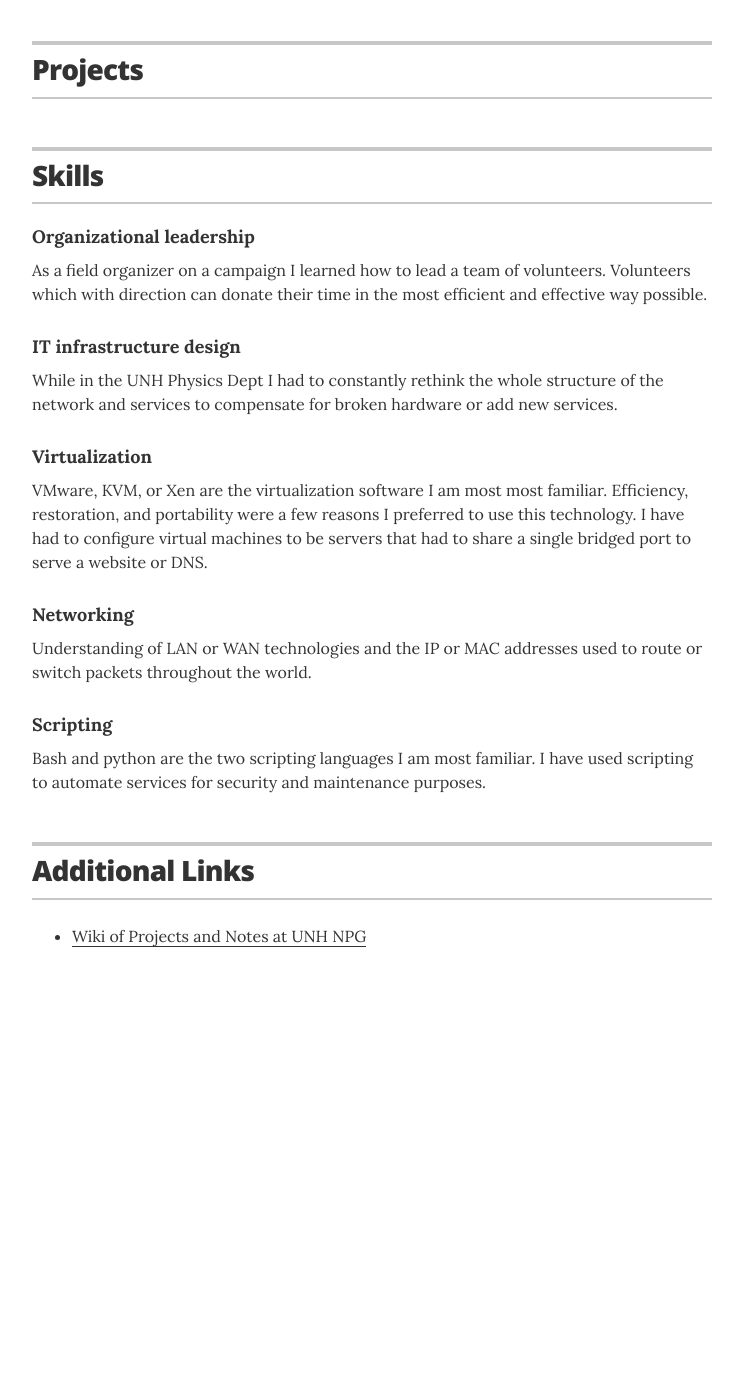
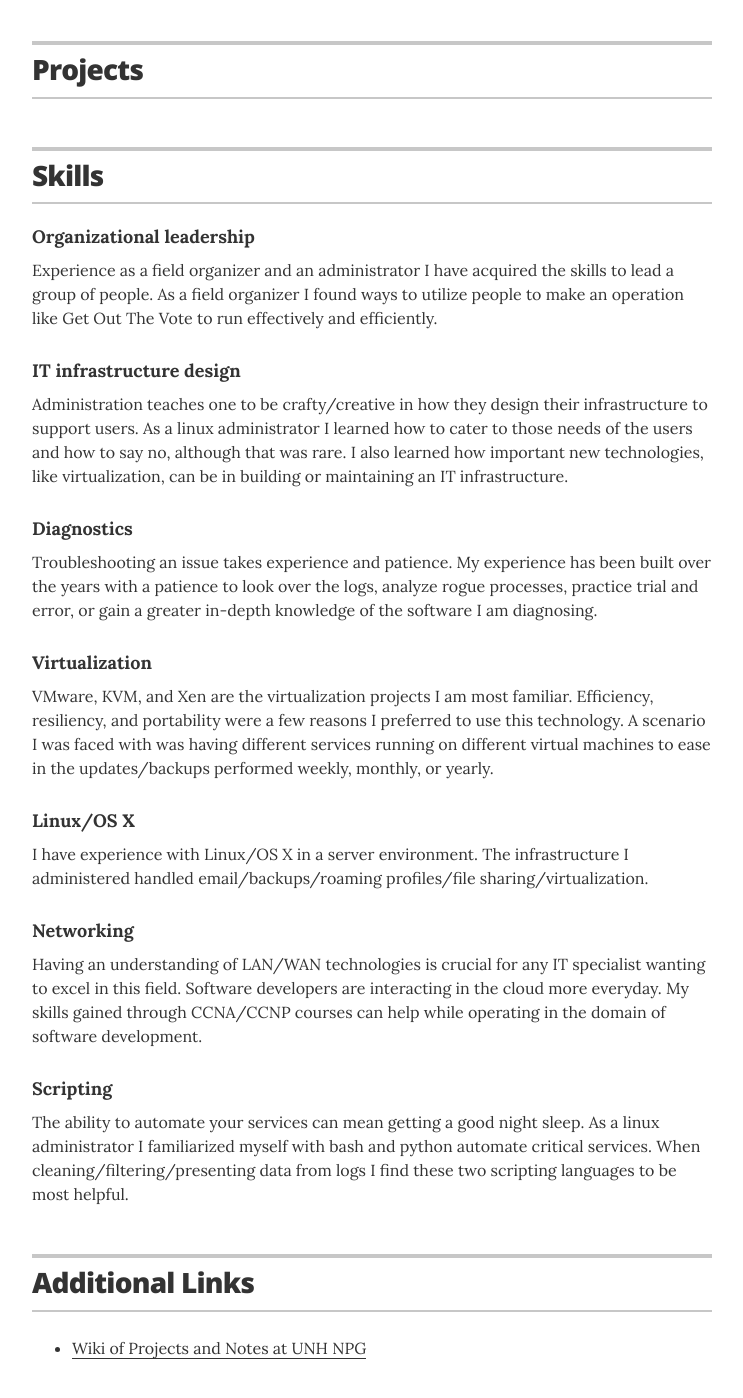
Before and after one commit to jthibeault2005/joshthibeault.me, a Jekyll site: the page built from index.html, in a window 1280 px wide and 1400 px high, scrolled down 1711 px. Shown: the whole window, without its empty margins (268-1011 px from the left). Built offline with Jekyll 4.4.1, drawn with Linux system fonts in a browser that asks for light colours; before the commit the page ends 2707 px from its top, so only the background shows below that.

Commit message:
Update skills.yml

```diff
--- a/_data/skills.yml
+++ b/_data/skills.yml
@@ -1,19 +1,28 @@
 # Skills
 
 - skill: Organizational leadership
-  description: As a field organizer on a campaign I learned how to lead a team of volunteers.  Volunteers which with direction can donate their time in the most efficient and effective way possible.
+  description: Experience as a field organizer and an administrator I have acquired the skills to lead a group of people.  As a field organizer I found ways to utilize people to make an operation like Get Out The Vote to run effectively and efficiently.
 
 - skill: IT infrastructure design
-  description: While in the UNH Physics Dept I had to constantly rethink the whole structure of the network and services to compensate for broken hardware or add new services.
+  description: Administration teaches one to be crafty&#47;creative in how they design their infrastructure to support users.  As a linux administrator I learned how to cater to those needs of the users and how to say no, although that was rare.  I also learned how important new technologies, like virtualization, can be in building or maintaining an IT infrastructure.
+
+- skill: Diagnostics
+  description: Troubleshooting an issue takes experience and patience.  My experience has been built over the years with a patience to look over the logs, analyze rogue processes, practice trial and error, or gain a greater in-depth knowledge of the software I am diagnosing.
 
 - skill: Virtualization
-  description: VMware, KVM, or Xen are the virtualization software I am most most familiar.  Efficiency, restoration, and portability were a few reasons I preferred to use this technology.  I have had to configure virtual machines to be servers that had to share a single bridged port to serve a website or DNS.
+  description: VMware, KVM, and Xen are the virtualization projects I am most familiar. Efficiency, resiliency, and portability were a few reasons I preferred to use this technology.  A scenario I was faced with was having different services running on different virtual machines to ease in the updates&#47;backups performed weekly, monthly, or yearly.
+
+- skill: Linux&#47;OS X
+  description: I have experience with Linux&#47;OS X in a server environment.  The infrastructure I administered handled email&#47;backups&#47;roaming profiles&#47;file sharing&#47;virtualization.
 
 - skill: Networking
-  description: Understanding of LAN or WAN technologies and the IP or MAC addresses used to route or switch packets throughout the world.
+  description: Having an understanding of LAN&#47;WAN technologies is crucial for any IT specialist wanting to excel in this field.  Software developers are interacting in the cloud more everyday.  My skills gained through CCNA&#47;CCNP courses can help while operating in the domain of software development.
 
 - skill: Scripting
-  description: Bash and python are the two scripting languages I am most familiar.  I have used scripting to automate services for security and maintenance purposes.
+  description: The ability to automate your services can mean getting a good night sleep.  As a linux administrator I familiarized myself with bash and python automate critical services.  When cleaning&#47;filtering&#47;presenting data from logs I find these two scripting languages to be most helpful.
+
+#- skill:
+#  description:
 
 # Communications strategy
 #- skill: Communications strategy
```
